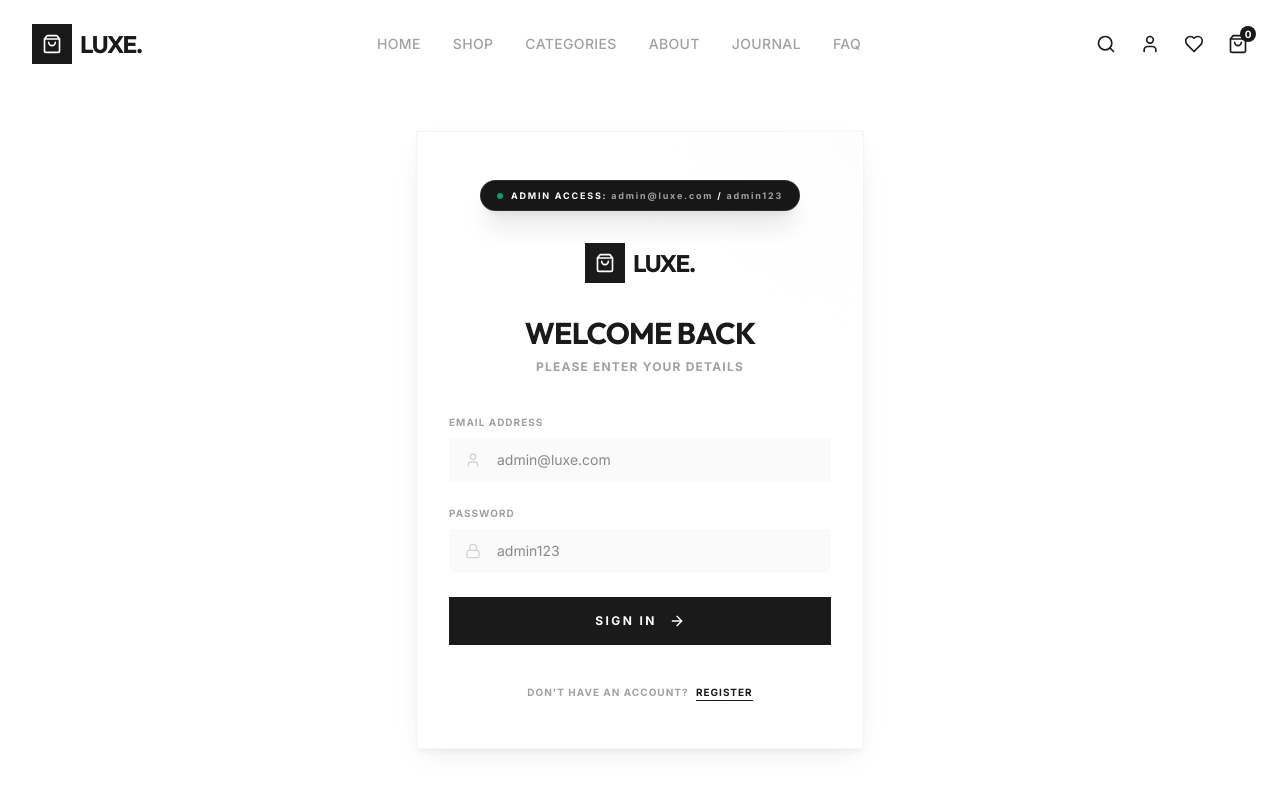
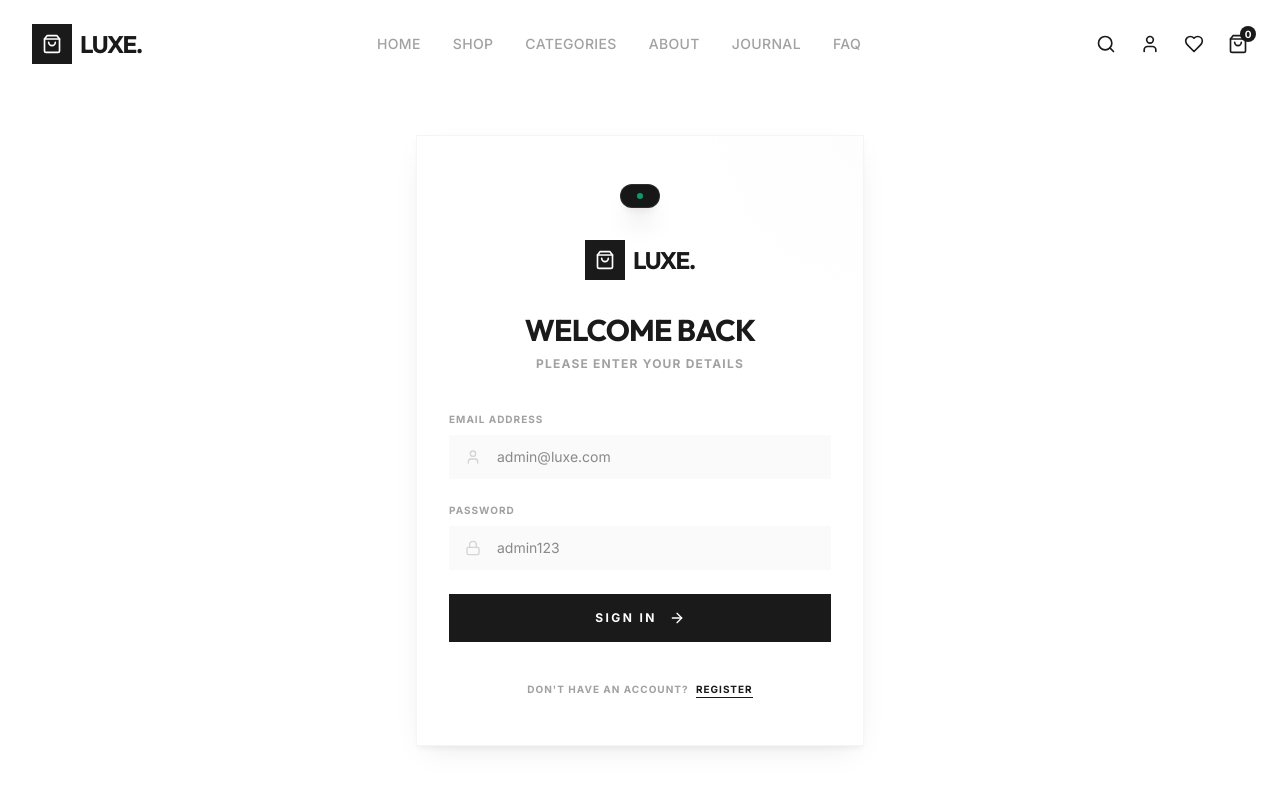
Before and after one commit to shameer125/luxeShop, a React (Vite) app: page /login in a window 1280 px wide. Shown: the top 800 px of the page. Built offline with nearby package versions, Linux system fonts and the light colour scheme.

Commit message:
update login page

```diff
--- a/src/pages/Login.jsx
+++ b/src/pages/Login.jsx
@@ -43,9 +43,6 @@ const Login = () => {
           <div className="flex justify-center mb-8">
             <div className="bg-neutral-900 text-white px-4 py-2 rounded-full border border-white/10 shadow-xl flex items-center space-x-2">
               <div className="w-1.5 h-1.5 bg-emerald-500 rounded-full animate-pulse" />
-              <p className="text-[9px] font-black uppercase tracking-[0.2em]">
-                Admin Access: <span className="text-white/60 lowercase font-bold">admin@luxe.com</span> / <span className="text-white/60 lowercase font-bold">admin123</span>
-              </p>
             </div>
           </div>
 
```
